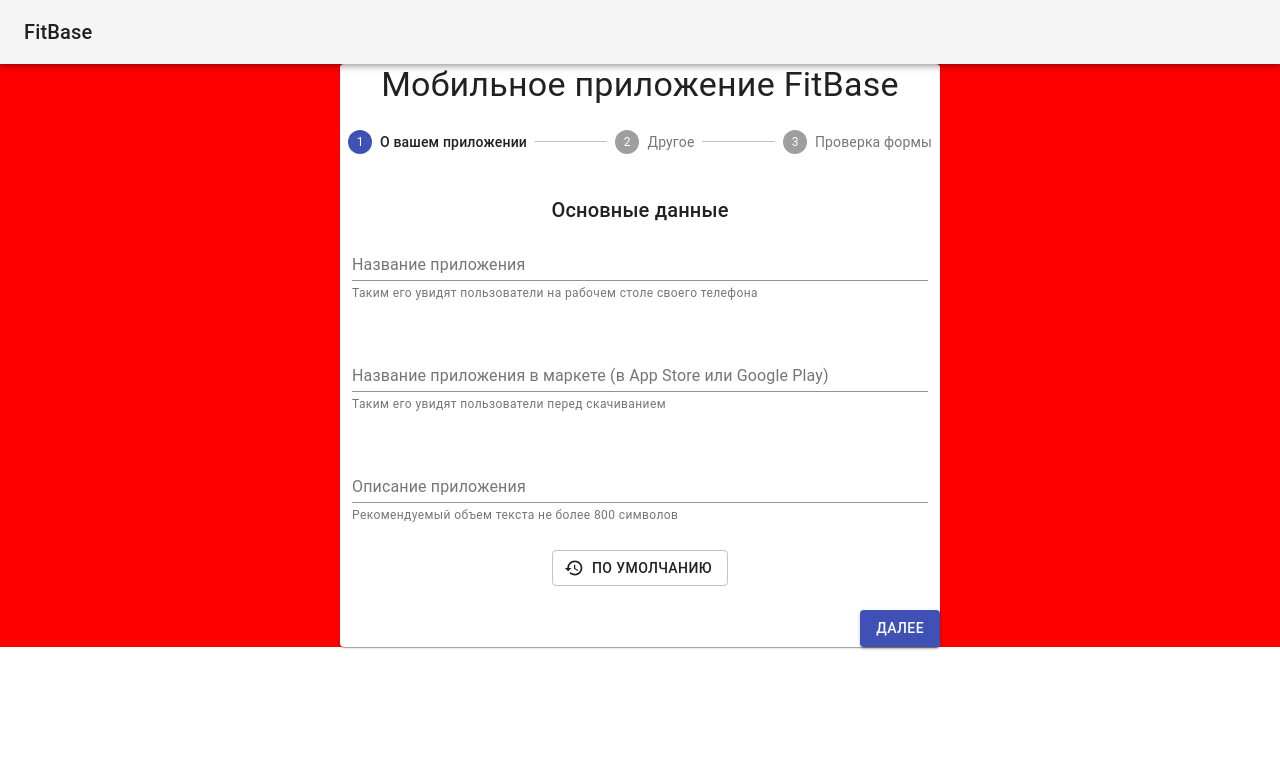
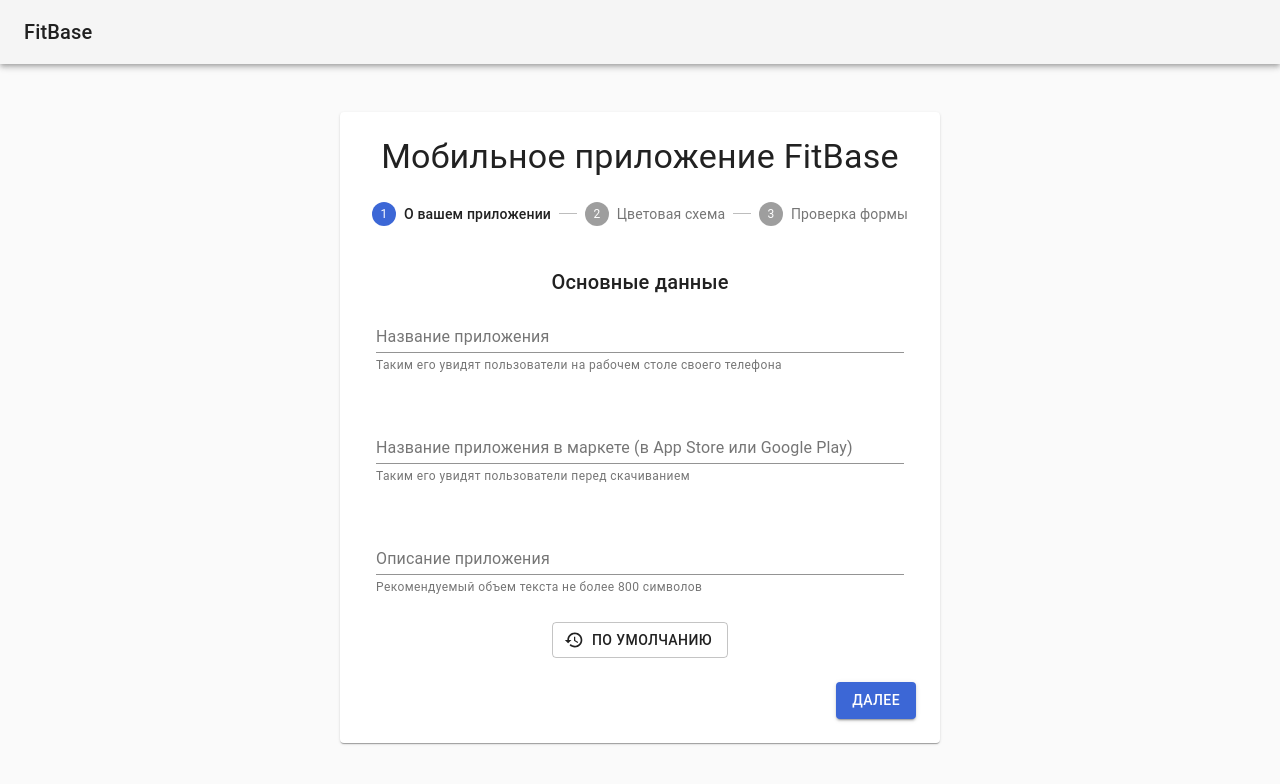
Before and after one commit to whalemare/whalemare.github.io, a React (Create React App) app: page / in a window 1280 px wide. Shown: the top 784 px of the page. Built offline with nearby package versions, Linux system fonts and the light colour scheme.

Commit message:
Add theme

```diff
--- a/src/App.tsx
+++ b/src/App.tsx
@@ -1,11 +1,20 @@
+import { createTheme, ThemeProvider } from '@material-ui/core'
 import './App.css'
 
 import { MetadataScreen } from './module/metadata/MetadataScreen'
 
+const theme = createTheme({
+  palette: {
+    primary: { main: '#3c67d6' },
+  },
+})
+
 function App() {
   return (
     <div className="App">
-      <MetadataScreen />
+      <ThemeProvider theme={theme}>
+        <MetadataScreen />
+      </ThemeProvider>
     </div>
   )
 }
--- a/src/module/locale/ru.ts
+++ b/src/module/locale/ru.ts
@@ -10,6 +10,7 @@ const ru = {
     next: 'Далее',
     useDefault: 'По умолчанию',
   },
+  appTheme: 'Цветовая схема',
   review: 'Проверка формы',
   mainInfo: 'Основные данные',
   appName: 'Название приложения',
--- a/src/module/metadata/MetadataScreen.tsx
+++ b/src/module/metadata/MetadataScreen.tsx
@@ -1,10 +1,21 @@
-import { AppBar, makeStyles, Paper, Step, StepLabel, Stepper, Toolbar, Typography } from '@material-ui/core'
+import {
+  AppBar,
+  makeStyles,
+  Paper,
+  Step,
+  StepLabel,
+  Stepper,
+  Toolbar,
+  Typography,
+  CssBaseline,
+} from '@material-ui/core'
 import React, { useState } from 'react'
 import { useMemo } from 'react'
 
 import { useStrings } from '../locale/useStrings'
 
 import { AppFormComponent } from './component/AppFormComponent'
+import { ThemeFormComponent } from './component/ThemeFormComponent'
 import { BackNextButtonRow } from './view/BackNextButtonRow'
 
 interface MetadataScreenProps {}
@@ -36,14 +47,6 @@ const useStyles = makeStyles((theme) => ({
   stepper: {
     padding: theme.spacing(3, 0, 5),
   },
-  buttons: {
-    display: 'flex',
-    justifyContent: 'flex-end',
-  },
-  button: {
-    marginTop: theme.spacing(3),
-    marginLeft: theme.spacing(1),
-  },
 }))
 
 export const MetadataScreen: React.FC<MetadataScreenProps> = () => {
@@ -58,19 +61,21 @@ export const MetadataScreen: React.FC<MetadataScreenProps> = () => {
         Component: <AppFormComponent />,
       },
       {
-        title: strings.other,
-        Component: <AppFormComponent />,
+        title: strings.appTheme,
+        Component: <ThemeFormComponent />,
       },
       {
         title: strings.review,
         Component: <AppFormComponent />,
       },
     ],
-    [strings.appInfo, strings.other, strings.review],
+    [strings.appInfo, strings.appTheme, strings.review],
   )
 
   return (
-    <div style={{ backgroundColor: 'red' }}>
+    <>
+      <CssBaseline />
+
       <AppBar className={classes.appBar} color="default" position="absolute">
         <Toolbar>
           <Typography noWrap color="inherit" variant="h6">
@@ -79,7 +84,7 @@ export const MetadataScreen: React.FC<MetadataScreenProps> = () => {
         </Toolbar>
       </AppBar>
       <main className={classes.layout}>
-        <Paper>
+        <Paper className={classes.paper}>
           <Typography align="center" component="h1" variant="h4">
             {strings.brif}
           </Typography>
@@ -99,6 +104,6 @@ export const MetadataScreen: React.FC<MetadataScreenProps> = () => {
           />
         </Paper>
       </main>
-    </div>
+    </>
   )
 }
--- a/src/module/metadata/component/AppFormComponent.tsx
+++ b/src/module/metadata/component/AppFormComponent.tsx
@@ -23,6 +23,7 @@ export const AppFormComponent = observer<AppFormComponentProps>(() => {
       <Typography gutterBottom variant="h6">
         {strings.mainInfo}
       </Typography>
+
       <Grid container alignItems="stretch" spacing={3}>
         <Grid item xs={12}>
           <TextView
--- /dev/null
+++ b/src/module/metadata/component/ThemeFormComponent.tsx
@@ -0,0 +1,7 @@
+import { observer } from 'mobx-react-lite'
+
+interface ThemeFormComponentProps {}
+
+export const ThemeFormComponent = observer<ThemeFormComponentProps>(({}) => {
+  return <>ThemeFormComponent</>
+})
```
